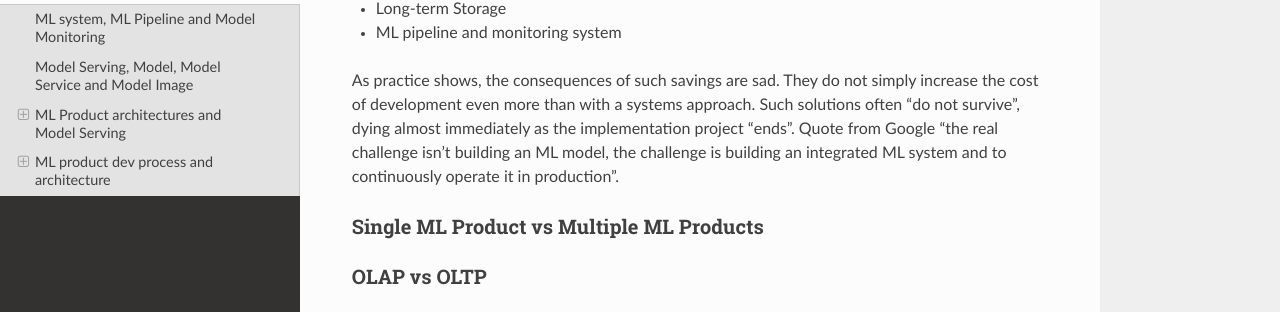
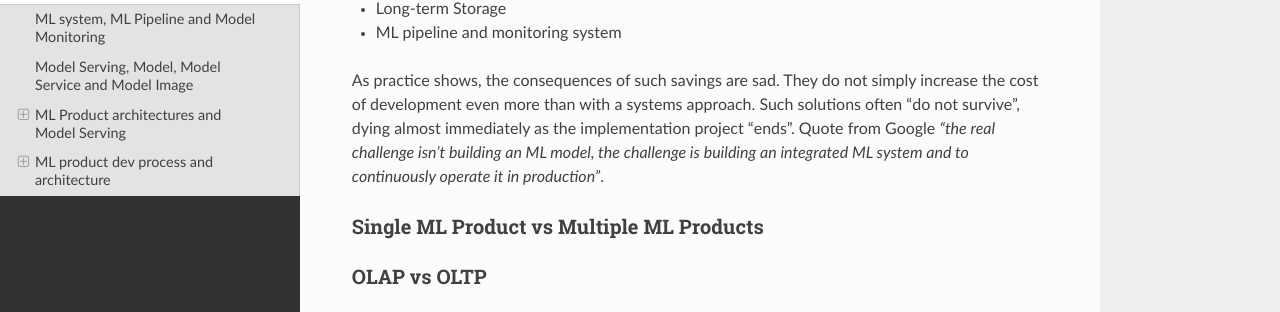
Before and after one commit to 4-DS/SinaraML-Def-Guide, a Sphinx documentation site: the page built from docs/source/concepts.rst, in a window 1280 px wide and 900 px high, scrolled down 10687 px. Shown: the part 187-499 px from the top of the window. Built offline with Sphinx 7.4.7 and the Read the Docs theme 2.0.0, drawn with Linux system fonts in a browser that asks for light colours.

```diff
--- a/docs/source/concepts.rst
+++ b/docs/source/concepts.rst
@@ -191,7 +191,7 @@ But the complexity and cost of such an ML product increases many times over. Spe
 - Long-term Storage
 - ML pipeline and monitoring system
 
-As practice shows, the consequences of such savings are sad. They do not simply increase the cost of development even more than with a systems approach. Such solutions often  “do not survive”, dying almost immediately as the implementation project “ends”. Quote from Google "the real challenge isn't building an ML model, the challenge is building an integrated ML system and to continuously operate it in production".
+As practice shows, the consequences of such savings are sad. They do not simply increase the cost of development even more than with a systems approach. Such solutions often  “do not survive”, dying almost immediately as the implementation project “ends”. Quote from Google *"the real challenge isn't building an ML model, the challenge is building an integrated ML system and to continuously operate it in production"*.
 
 Single ML Product vs Multiple ML Products
 =====================================
```
